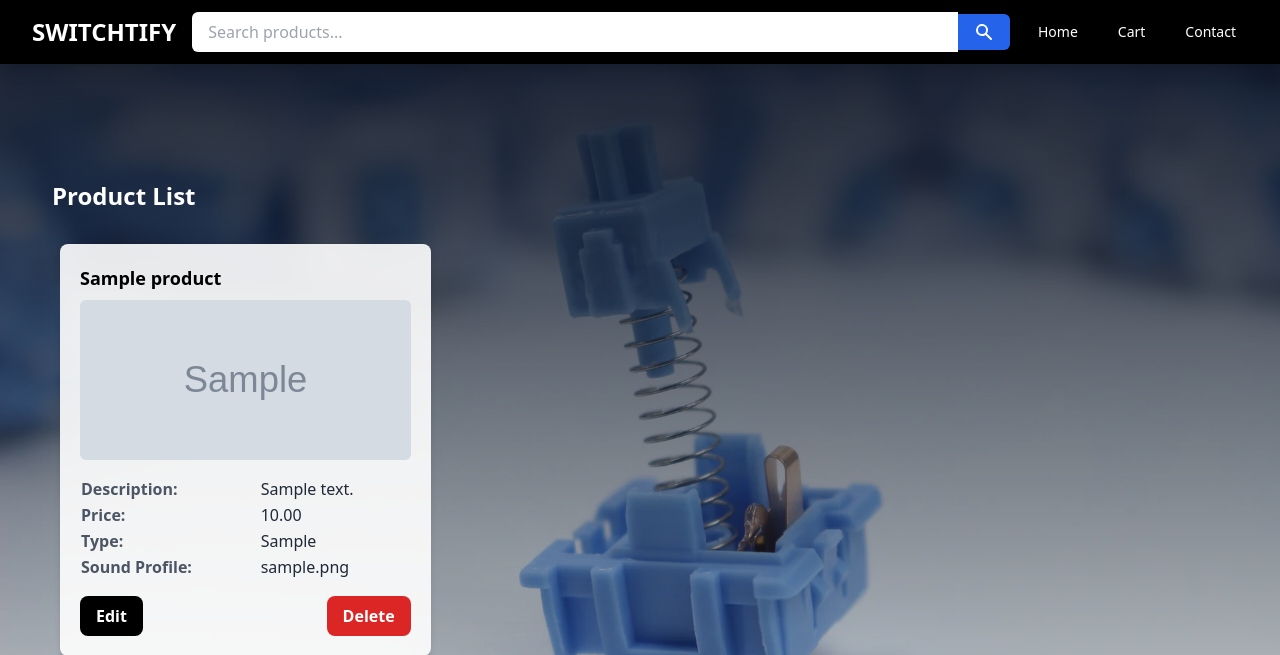
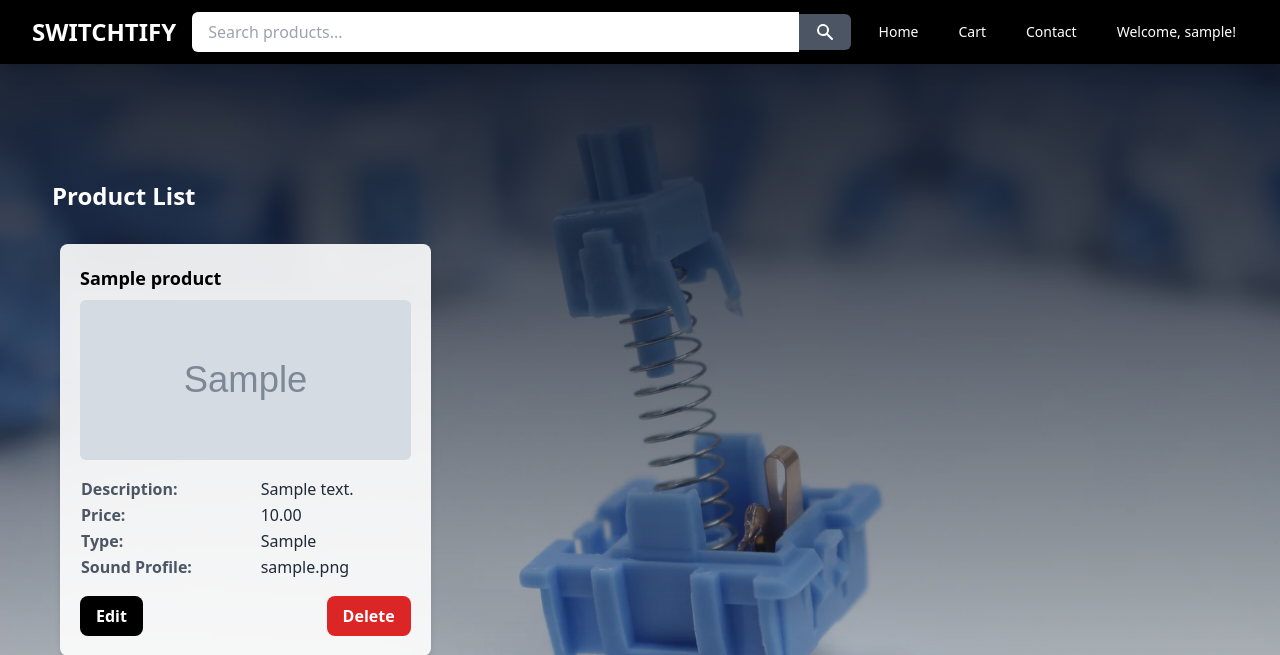
Before and after one commit to khbintang/Switchtify, a Django app: page / in a window 1280 px wide. Shown: the top 655 px of the page. Run offline with Django 5.2, Linux system fonts and the light colour scheme; a user stored in the database is signed in; tables that the repository leaves empty hold one stand-in row (values such as "Sample post"); grey boxes marked "Sample" are stand-in pictures; some libraries are stand-ins or nearby versions.

Commit message:
Tugas 5 Final Version

```diff
--- a/templates/navbar.html
+++ b/templates/navbar.html
@@ -1,16 +1,14 @@
 <nav class="bg-black shadow-lg fixed top-0 left-0 z-40 w-full">
     <div class="w-full px-4 sm:px-6 lg:px-8">
         <div class="flex items-center justify-between h-16">
-            <!-- Logo -->
             <div class="flex-shrink-0">
                 <h1 class="text-2xl font-bold text-white">SWITCHTIFY</h1>
             </div>
 
-            <!-- Search Bar -->
             <div class="hidden md:block flex-grow mx-4">
                 <form action="#" method="GET" class="flex items-center">
-                    <input type="text" name="search" placeholder="Search products..." class="w-full px-4 py-2 rounded-l-md focus:outline-none focus:ring-2 focus:ring-blue-600">
-                    <button type="submit" class="bg-blue-600 text-white px-4 py-2 rounded-r-md hover:bg-blue-700 focus:outline-none focus:ring-2 focus:ring-blue-600">
+                    <input type="text" name="search" placeholder="Search products..." class="w-full px-4 py-2 rounded-l-md focus:outline-none focus:ring-2 focus:ring-gray-600">
+                    <button type="submit" class="bg-gray-600 text-white px-4 py-2 rounded-r-md hover:bg-gray-700 focus:outline-none focus:ring-2 focus:ring-gray-600">
                         <svg xmlns="http://www.w3.org/2000/svg" class="h-5 w-5" viewBox="0 0 20 20" fill="currentColor">
                             <path fill-rule="evenodd" d="M8 4a4 4 0 100 8 4 4 0 000-8zM2 8a6 6 0 1110.89 3.476l4.817 4.817a1 1 0 01-1.414 1.414l-4.816-4.816A6 6 0 012 8z" clip-rule="evenodd" />
                         </svg>
@@ -18,14 +16,15 @@
                 </form>
             </div>
 
-            <!-- Desktop menu -->
             <div class="hidden md:flex items-center space-x-4">
                 <a href="#" class="text-white hover:bg-gray-700 px-3 py-2 rounded-md text-sm font-medium">Home</a>
                 <a href="#" class="text-white hover:bg-gray-700 px-3 py-2 rounded-md text-sm font-medium">Cart</a>
                 <a href="#" class="text-white hover:bg-gray-700 px-3 py-2 rounded-md text-sm font-medium">Contact</a>
+                {% if user.is_authenticated %}
+                    <span class="text-white px-3 py-2 rounded-md text-sm font-medium">Welcome, {{ user.username }}!</span>
+                {% endif %}
             </div>
 
-            <!-- Mobile menu button -->
             <div class="md:hidden">
                 <button type="button" class="mobile-menu-button inline-flex items-center justify-center p-2 rounded-md text-white hover:text-white hover:bg-gray-700 focus:outline-none focus:ring-2 focus:ring-inset focus:ring-white" aria-controls="mobile-menu" aria-expanded="false">
                     <span class="sr-only">Open main menu</span>
@@ -37,14 +36,12 @@
         </div>
     </div>
 
-    <!-- Mobile menu, show/hide based on menu state. -->
     <div class="mobile-menu hidden md:hidden" id="mobile-menu">
         <div class="px-2 pt-2 pb-3 space-y-1">
-            <!-- Mobile Search Bar -->
             <div class="px-2 py-2">
                 <form action="#" method="GET" class="flex items-center">
-                    <input type="text" name="search" placeholder="Search products..." class="w-full px-4 py-2 rounded-l-md focus:outline-none focus:ring-2 focus:ring-blue-600">
-                    <button type="submit" class="bg-blue-600 text-white px-4 py-2 rounded-r-md hover:bg-blue-700 focus:outline-none focus:ring-2 focus:ring-blue-600">
+                    <input type="text" name="search" placeholder="Search products..." class="w-full px-4 py-2 rounded-l-md focus:outline-none focus:ring-2 focus:ring-gray-600">
+                    <button type="submit" class="bg-gray-600 text-white px-4 py-2 rounded-r-md hover:bg-gray-700 focus:outline-none focus:ring-2 focus:ring-gray-600">
                         <svg xmlns="http://www.w3.org/2000/svg" class="h-5 w-5" viewBox="0 0 20 20" fill="currentColor">
                             <path fill-rule="evenodd" d="M8 4a4 4 0 100 8 4 4 0 000-8zM2 8a6 6 0 1110.89 3.476l4.817 4.817a1 1 0 01-1.414 1.414l-4.816-4.816A6 6 0 012 8z" clip-rule="evenodd" />
                         </svg>
@@ -54,6 +51,9 @@
             <a href="#" class="text-white hover:bg-gray-700 block px-3 py-2 rounded-md text-base font-medium">Home</a>
             <a href="#" class="text-white hover:bg-gray-700 block px-3 py-2 rounded-md text-base font-medium">Cart</a>
             <a href="#" class="text-white hover:bg-gray-700 block px-3 py-2 rounded-md text-base font-medium">Contact</a>
+            {% if user.is_authenticated %}
+                <span class="text-white block px-3 py-2 rounded-md text-base font-medium">Welcome, {{ user.username }}!</span>
+            {% endif %}
         </div>
     </div>
 </nav>
```
